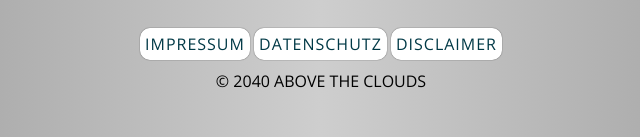
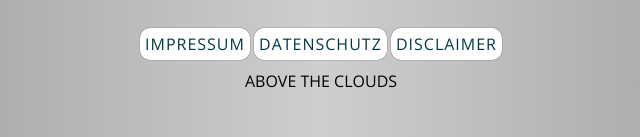
Before and after one commit to Megrathund/ABOVE-THE-CLOUDS, a plain HTML site: page index3.html in a window 1280 px wide. Shown: the part 2968-3105 px from the top of the page, 319-959 px from the left. Drawn offline with nearby package versions, Linux system fonts and the light colour scheme.

Commit message:
Update index3.html

```diff
--- a/index3.html
+++ b/index3.html
@@ -207,7 +207,7 @@
                 <a class="not_active_footer_button" href="impressum.html">Impressum</a>
                 <a class="not_active_footer_button" href="datenschutz.html">Datenschutz</a>
                 <a class="not_active_footer_button" href="disclaimer.html">Disclaimer</a>
-                <p>© 2040 Above The Clouds</p>
+                <p>Above The Clouds</p>
             </div>
         </footer>
 
```
